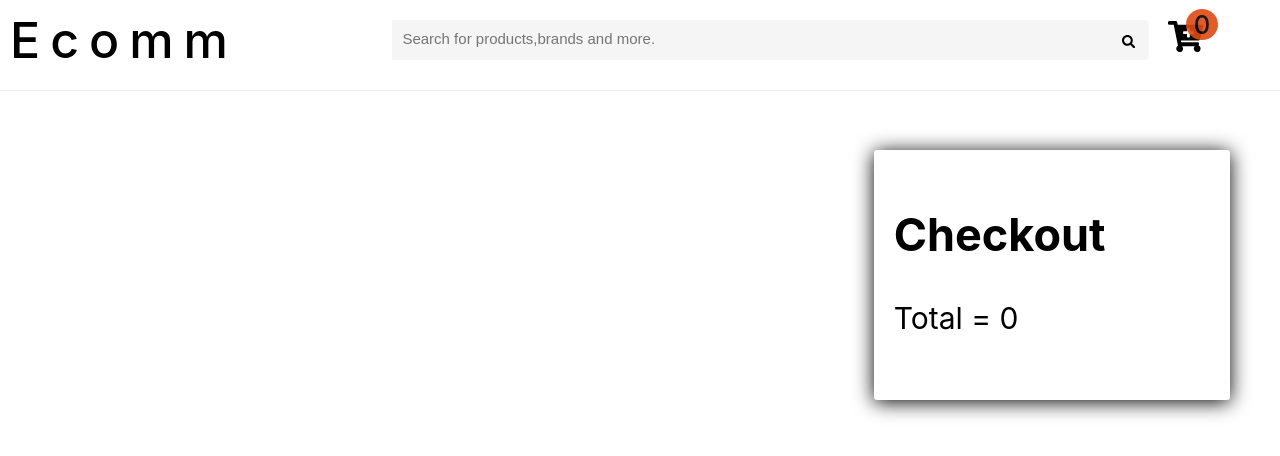
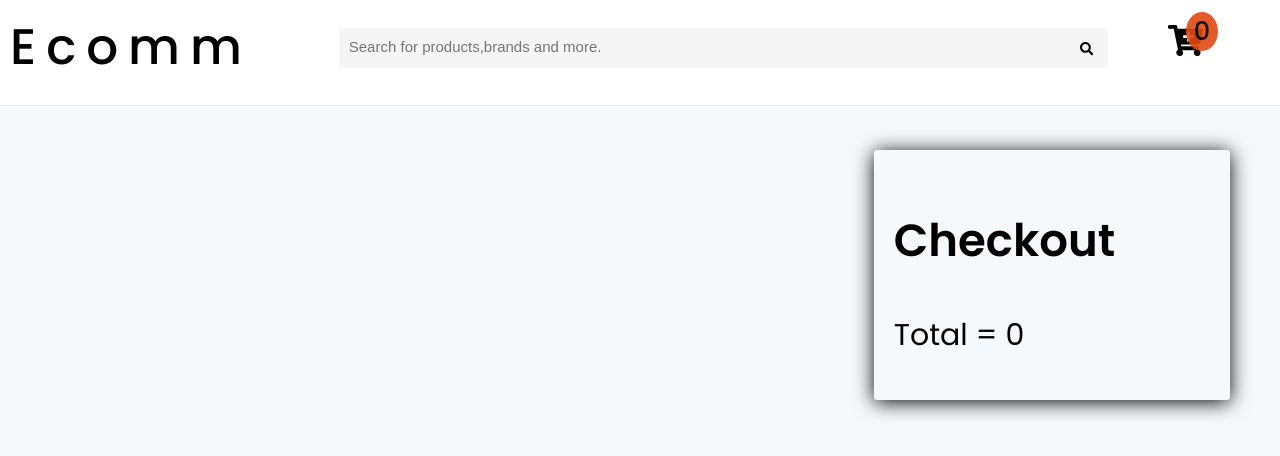
Before and after one commit to nsachin08/NextJS_Ecomm, a Next.js app: page /carts in a window 1280 px wide. Shown: the top 456 px of the page. Built offline with nearby package versions, Linux system fonts and the light colour scheme.

Commit message:
Stlying Fonts

```diff
--- a/package.json
+++ b/package.json
@@ -9,6 +9,10 @@
     "lint": "next lint"
   },
   "dependencies": {
+    "@emotion/react": "^11.9.3",
+    "@emotion/server": "^11.4.0",
+    "@emotion/styled": "^11.9.3",
+    "@mui/material": "^5.8.6",
     "axios": "^0.27.2",
     "mongoose": "^6.4.1",
     "next": "12.1.6",
--- a/styles/globals.css
+++ b/styles/globals.css
@@ -1,9 +1,14 @@
-html,
+
+@import url('https://fonts.googleapis.com/css2?family=Poppins:wght@300;400;500;600&display=swap');
+
+html {
+    scroll-behavior: smooth;
+}
 body {
   padding: 0;
   margin: 0;
-  font-family: -apple-system, BlinkMacSystemFont, Segoe UI, Roboto, Oxygen,
-    Ubuntu, Cantarell, Fira Sans, Droid Sans, Helvetica Neue, sans-serif;
+  font-family: "Poppins", sans-serif;
+  background:#f6f9fc;
 }
 
 a {
@@ -72,7 +77,7 @@ a {
 }
 
 .header__search {
-  width:800px;
+  width:80%;
   float: right;
   line-height: 0;
   margin: 20px 20px 20px 40px;
@@ -83,7 +88,7 @@ a {
   font-size: 15px;
   height: 20px;
   line-height: 24px;
-  width: 95%;
+  width: 90%;
   color: #696e79;
   box-sizing: content-box;
   padding: 8px 10px 10px;
@@ -142,7 +147,7 @@ a {
 
 .product {
   height: 420px;
-  width: 23%;
+  width: 20%;
   text-align: left;
   position: relative;
   vertical-align: top;
@@ -151,7 +156,7 @@ a {
   box-sizing: border-box;
   margin-top: 50px;
   box-shadow: 0 2px 20px;
-  border-radius: 0.2rem;
+  border-radius: 8px;
   cursor: pointer;
   background-color: #fff;
   justify-content: space-between;
```
Also changed, not shown: 1 other file (tests, documents, lock files or other folders).
